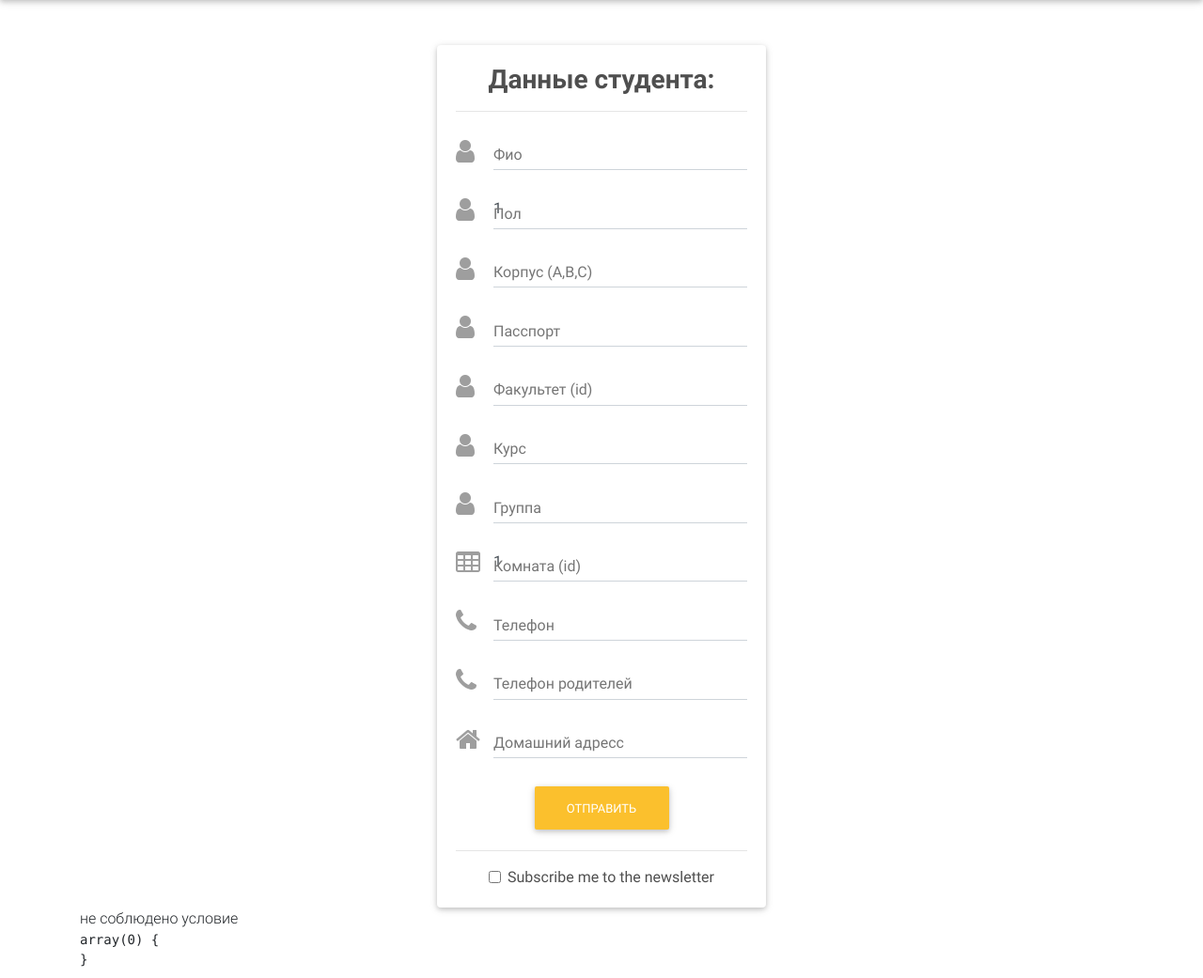
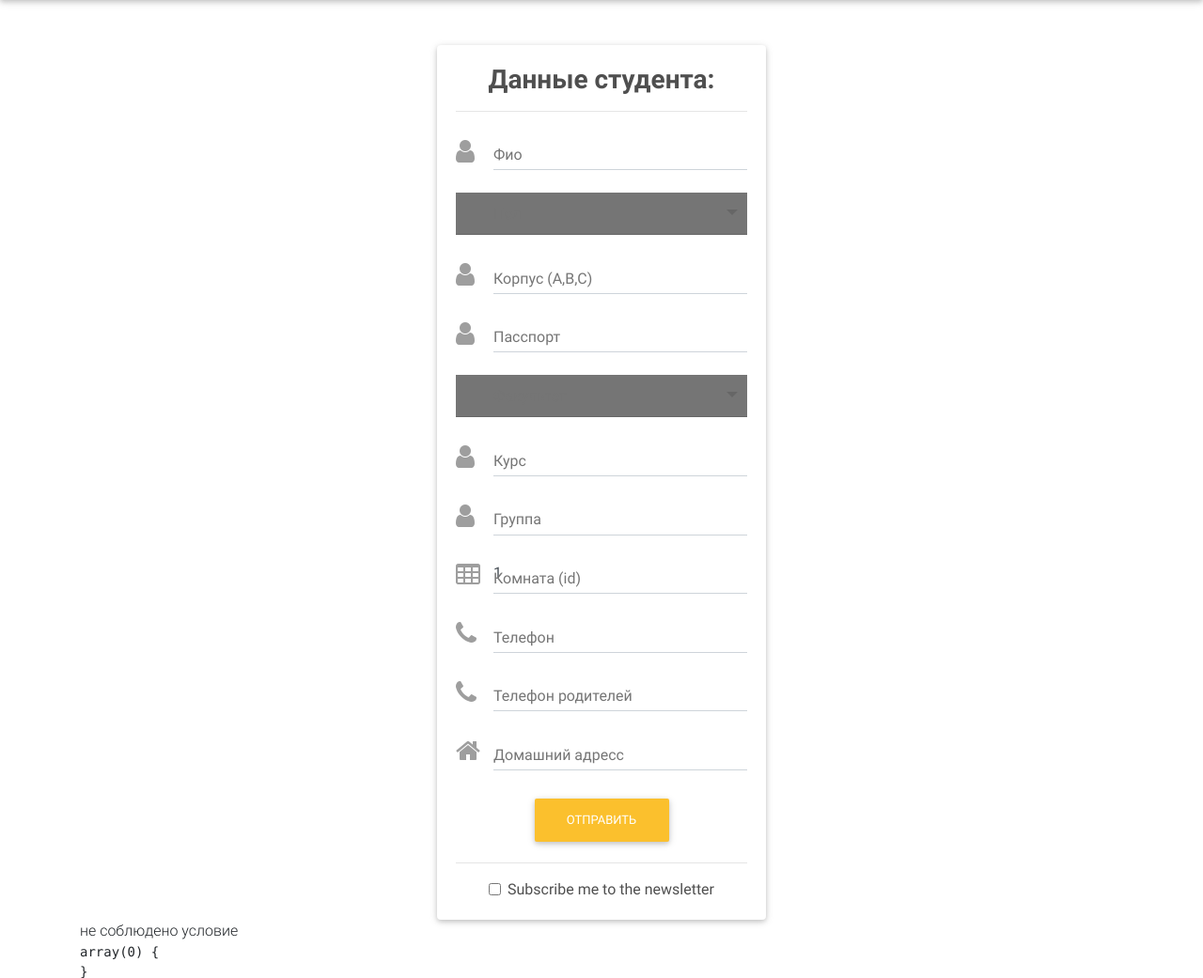
Before and after one commit to ProteinR/students-hostel, a PHP site: page /pages/add-students.php in a window 1280 px wide. Shown: the part 56-1097 px from the top of the page at 94% size. Run offline with PHP 8.4, Linux system fonts and the light colour scheme; tables that the repository leaves empty hold one stand-in row (values such as "Sample post"); data that the repository does not hold is empty; some libraries are stand-ins or nearby versions.

Commit message:
Add students features added

```diff
--- a/css/style.css
+++ b/css/style.css
@@ -0,0 +1,108 @@
+/* select starting stylings ------------------------------*/
+.select {
+    font-family:
+            'Roboto','Helvetica','Arial',sans-serif;
+    position: relative;
+    /*width: 350px;*/
+}
+
+.select-text {
+    position: relative;
+    /*font-family: inherit;*/
+    background-color: #757575;
+    width: 100%;
+    padding: 10px 10px 10px 40px;
+    /*font-size: 18px;*/
+    border-radius: 0;
+    border: none;
+    border-bottom: 1px solid rgba(0,0,0, 0.12);
+}
+
+/* Remove focus */
+.select-text:focus {
+    outline: none;
+    border-bottom: 1px solid rgba(0,0,0, 0);
+}
+
+/* Use custom arrow */
+.select .select-text {
+    appearance: none;
+    -webkit-appearance:none
+}
+
+.select:after {
+    position: absolute;
+    top: 18px;
+    right: 10px;
+    /* Styling the down arrow */
+    width: 0;
+    height: 0;
+    padding: 0;
+    content: '';
+    border-left: 6px solid transparent;
+    border-right: 6px solid transparent;
+    border-top: 6px solid rgba(0, 0, 0, 0.12);
+    pointer-events: none;
+}
+
+
+/* LABEL ======================================= */
+.select-label {
+    color: #757575;
+    /*font-size: 18px;*/
+    /*font-weight: normal;*/
+    position: absolute;
+    pointer-events: none;
+    left: 0;
+    top: 10px;
+    transition: 0.2s ease all;
+}
+
+/* active state */
+.select-text:focus ~ .select-label, .select-text:valid ~ .select-label {
+    color: #757575;
+    top: -20px;
+    transition: 0.2s ease all;
+    /*font-size: 14px;*/
+}
+
+/* BOTTOM BARS ================================= */
+.select-bar {
+    position: relative;
+    display: block;
+    width: 100%;
+}
+
+.select-bar:before, .select-bar:after {
+    content: '';
+    height: 2px;
+    width: 0;
+    bottom: 1px;
+    position: absolute;
+    background: #2F80ED;
+    transition: 0.2s ease all;
+}
+
+.select-bar:before {
+    left: 50%;
+}
+
+.select-bar:after {
+    right: 50%;
+}
+
+/* active state */
+.select-text:focus ~ .select-bar:before, .select-text:focus ~ .select-bar:after {
+    width: 50%;
+}
+
+/* HIGHLIGHTER ================================== */
+.select-highlight {
+    position: absolute;
+    height: 60%;
+    width: 100px;
+    top: 25%;
+    left: 0;
+    pointer-events: none;
+    opacity: 0.5;
+}
--- a/pages/add-students.php
+++ b/pages/add-students.php
@@ -3,9 +3,26 @@
 require_once 'header.html';
 require_once '../connect_db.php';
 
-//$query = '';
-//$faculties = $pdo->query($query);
+$query = 'SELECT * FROM faculties';
+$facObj = $pdo->query($query); //объект с рез-том запроса
+
+
+$arrFaculties = $facObj->fetchAll(PDO::FETCH_KEY_PAIR); //массив вида $id => $value
+
+
+//echo "<pre>";
+//var_dump($arrFac);
+//echo "</pre>";
+//
+//foreach ($arrFac as $id => $facName) {
+//    echo "$id => $facName";
+//    echo "<br>";
+//}
+
 ?>
+
+
+
 
 <div class="container my-5">
     <div class="row">
@@ -21,6 +38,8 @@ require_once '../connect_db.php';
                         </h3>
                         <hr>
 
+
+
                         <div class="md-form">
                             <i class="fa fa-user prefix grey-text"></i>
                             <input type="text" class="form-control" name="fio" id="form11">
@@ -29,14 +48,27 @@ require_once '../connect_db.php';
                                 Пожалуйста, введите ФИО.
                             </div>
                         </div>
+
+                        <div class="select md-form" >
+                            <i class="fa fa-genderless prefix grey-text"></i>
+                            <select class="select-text" style="" name="gender" required>
+                                <option value="" disabled selected></option>
+                                <option value="1">Мужской</option>
+                                <option value="0">Женский</option>
+                            </select>
+                            <span class="select-highlight"></span>
+                            <span class="select-bar"></span>
+                            <label class="select-label">Пол</label>
+                        </div>
+
+<!--                        <div class="md-form">-->
+<!--                            <i class="fa fa-user prefix grey-text"></i>-->
+<!--                            <input type="text" class="form-control" value="1" name="gender" id="form10">-->
+<!--                            <label for="form10">Пол</label>-->
+<!--                        </div>-->
                         <div class="md-form">
                             <i class="fa fa-user prefix grey-text"></i>
-                            <input type="text" class="form-control" value="1" name="gender" id="form10">
-                            <label for="form10">Пол</label>
-                        </div>
-                        <div class="md-form">
-                            <i class="fa fa-user prefix grey-text"></i>
-                            <input type="text" class="form-control" name="box" id="form9">
+                            <input type="text" class="form-control" name="block" id="form9">
                             <label for="form9">Корпус (A,B,C)</label>
                         </div>
                         <div class="md-form">
@@ -44,11 +76,31 @@ require_once '../connect_db.php';
                             <input type="text" class="form-control" name="passport" id="form8">
                             <label for="form8">Пасспорт</label>
                         </div>
-                        <div class="md-form">
-                            <i class="fa fa-user prefix grey-text"></i>
-                            <input type="text" class="form-control" name="fac_id" id="form7">
-                            <label for="form7">Факультет (id)</label>
+<!--                        <div class="md-form">-->
+<!--                            <i class="fa fa-user prefix grey-text"></i>-->
+<!--                            <input type="text" class="form-control" name="fac_id" id="form7">-->
+<!--                            <label for="form7">Факультет (id)</label>-->
+<!--                        </div>-->
+
+                        <div class="select md-form" >
+                            <i class="fa fa-building prefix grey-text"></i>
+                            <select class="select-text" style="" name="fac_id" required>
+                                <option value="" disabled selected></option>
+                                <?
+                                    foreach ($arrFaculties as $id => $facName) {
+                                        echo "<option value='{$id}'>$facName </option>>";
+                                    }
+
+                                ?>
+
+                            </select>
+                            <span class="select-highlight"></span>
+                            <span class="select-bar"></span>
+                            <label class="select-label">Факультет</label>
                         </div>
+
+
+
                         <div class="md-form">
                             <i class="fa fa-user prefix grey-text"></i>
                             <input type="text" class="form-control" name="course" id="form6">
@@ -56,7 +108,7 @@ require_once '../connect_db.php';
                         </div>
                         <div class="md-form">
                             <i class="fa fa-user prefix grey-text"></i>
-                            <input type="text" class="form-control" name="group" id="form5">
+                            <input type="text" class="form-control" name="group_number" id="form5">
                             <label for="form5">Группа</label>
                         </div>
                         <div class="md-form">
@@ -66,7 +118,7 @@ require_once '../connect_db.php';
                         </div>
                         <div class="md-form">
                             <i class="fa fa-phone prefix grey-text"></i>
-                            <input type="text" id="form3" name="phone" class="form-control">
+                            <input type="text" id="form3" name="personal_phone" class="form-control">
                             <label for="form3">Телефон</label>
                         </div>
                         <div class="md-form">
@@ -76,7 +128,7 @@ require_once '../connect_db.php';
                         </div>
                         <div class="md-form">
                             <i class="fa fa-home prefix grey-text"></i>
-                            <input type="text" class="form-control" name="home_adress" id="form1">
+                            <input type="text" class="form-control" name="home_address" id="form1">
                             <label for="form1">Домашний адресс</label>
                         </div>
 
@@ -112,15 +164,16 @@ require_once '../connect_db.php';
         $group_number = htmlspecialchars(strip_tags($_POST['group_number']));
         $room_id = (int)htmlspecialchars(strip_tags($_POST['room_id']));
         $personal_phone = htmlspecialchars(strip_tags($_POST['personal_phone']));
+        $parents_phone = htmlspecialchars(strip_tags($_POST['parents_phone']));
         $home_address = htmlspecialchars(strip_tags($_POST['home_address']));
 
-        echo "<pre>";
-        var_dump($fac_id);
-        echo "</pre>";
+//        echo "<pre>";
+//        var_dump($gender);
+//        echo "</pre>";
 
 
-        $stmt = $pdo->prepare("INSERT INTO students (fio, gender, block, passport, fac_id, course, group_number, room_id, personal_phone, home_address)
-                                VALUES (:fio, :gender, :block, :passport, :fac_id, :course, :group_number, :room_id, :personal_phone, :home_address)");
+        $stmt = $pdo->prepare("INSERT INTO students (fio, gender, block, passport, fac_id, course, group_number, room_id, personal_phone, parents_phone, home_address)
+                                VALUES (:fio, :gender, :block, :passport, :fac_id, :course, :group_number, :room_id, :personal_phone, :parents_phone, :home_address)");
         $stmt->bindParam(':fio', $fio);
         $stmt->bindParam(':gender', $gender, PDO::PARAM_BOOL);
         $stmt->bindParam(':block', $block);
@@ -130,11 +183,12 @@ require_once '../connect_db.php';
         $stmt->bindParam(':group_number', $group_number);
         $stmt->bindParam(':room_id', $room_id, PDO::PARAM_INT);
         $stmt->bindParam(':personal_phone', $personal_phone);
+        $stmt->bindParam(':parents_phone', $parents_phone);
         $stmt->bindParam(':home_address', $home_address);
         $stmt->execute();
 
         echo "<pre>";
-        var_dump($stmt);
+        var_dump($_POST);
         echo "</pre>";
 
     }else {
@@ -144,3 +198,4 @@ require_once '../connect_db.php';
         echo "</pre>";
 
     }
+    ?>
--- a/pages/faculties.php
+++ b/pages/faculties.php
@@ -5,6 +5,7 @@ require_once '../connect_db.php';
 
 $query = 'SELECT * FROM faculties';
 $faculties = $pdo->query($query);
+
 ?>
 
 <div class="table-students">
--- a/pages/header.html
+++ b/pages/header.html
@@ -8,12 +8,13 @@
     <title>DB Student Hostel</title>
     <!-- Font Awesome -->
     <link rel="stylesheet" href="https://maxcdn.bootstrapcdn.com/font-awesome/4.7.0/css/font-awesome.min.css">
+    <link href="../css/style.css" rel="stylesheet">
+
     <!-- Bootstrap core CSS -->
     <link href="../css/bootstrap.min.css" rel="stylesheet">
     <!-- Material Design Bootstrap -->
     <link href="../css/mdb.min.css" rel="stylesheet">
     <!-- Your custom styles (optional) -->
-    <link href="../css/style.css" rel="stylesheet">
 </head>
 
 <body>
```
